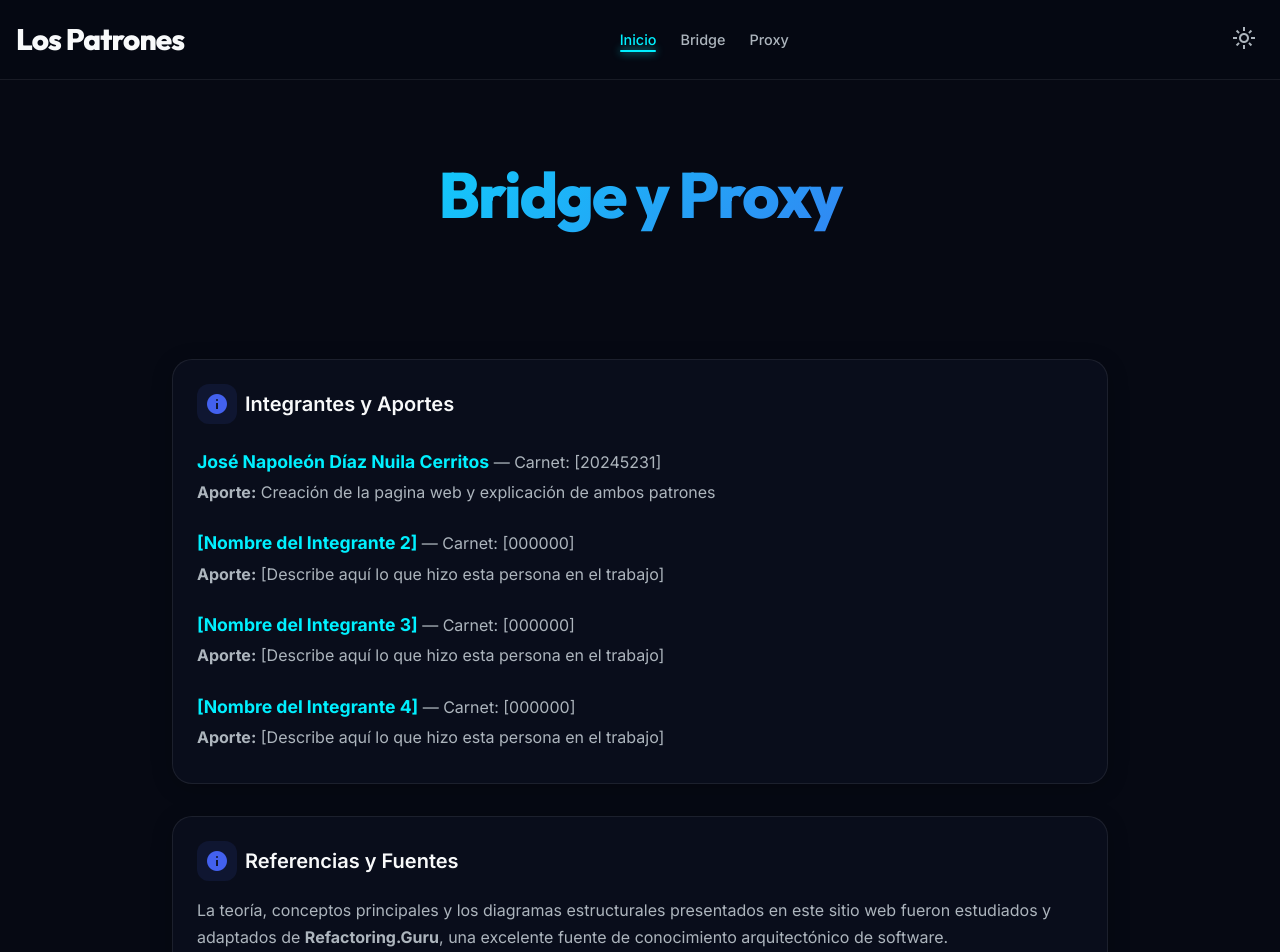
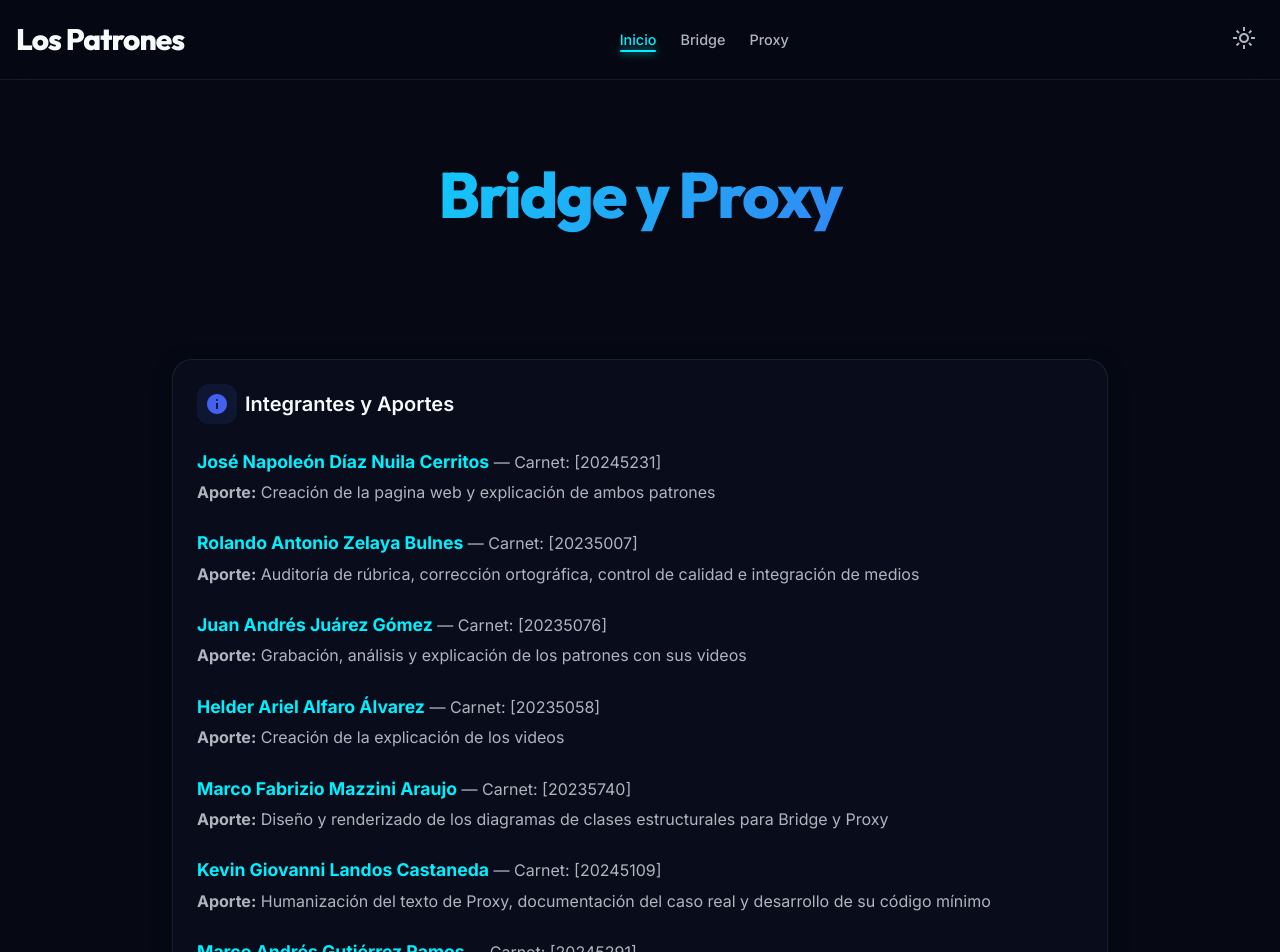
Before and after one commit to ndiaznuila13/Patrones-Bridge-y-Proxy, a React (Vite) app: page / in a window 1280 px wide. Shown: the top 952 px of the page. Built offline with nearby package versions, Linux system fonts and the light colour scheme.

Commit message:
Integrantes

```diff
--- a/src/App.tsx
+++ b/src/App.tsx
@@ -445,16 +445,28 @@ function Home() {
                 <div style={{ marginTop: '0.25rem' }}><b>Aporte:</b> Creación de la pagina web y explicación de ambos patrones</div>
               </li>
               <li style={{ marginBottom: '1.5rem' }}>
-                <b style={{ fontSize: '1.1rem', color: 'var(--accent-cyan)' }}>[Nombre del Integrante 2]</b> — <span style={{ color: 'var(--text-secondary)' }}>Carnet: [000000]</span>
-                <div style={{ marginTop: '0.25rem' }}><b>Aporte:</b> [Describe aquí lo que hizo esta persona en el trabajo]</div>
+                <b style={{ fontSize: '1.1rem', color: 'var(--accent-cyan)' }}>Rolando Antonio Zelaya Bulnes</b> — <span style={{ color: 'var(--text-secondary)' }}>Carnet: [20235007]</span>
+                <div style={{ marginTop: '0.25rem' }}><b>Aporte:</b> Auditoría de rúbrica, corrección ortográfica, control de calidad e integración de medios</div>
               </li>
               <li style={{ marginBottom: '1.5rem' }}>
-                <b style={{ fontSize: '1.1rem', color: 'var(--accent-cyan)' }}>[Nombre del Integrante 3]</b> — <span style={{ color: 'var(--text-secondary)' }}>Carnet: [000000]</span>
-                <div style={{ marginTop: '0.25rem' }}><b>Aporte:</b> [Describe aquí lo que hizo esta persona en el trabajo]</div>
+                <b style={{ fontSize: '1.1rem', color: 'var(--accent-cyan)' }}>Juan Andrés Juárez Gómez</b> — <span style={{ color: 'var(--text-secondary)' }}>Carnet: [20235076]</span>
+                <div style={{ marginTop: '0.25rem' }}><b>Aporte:</b> Grabación, análisis y explicación de los patrones con sus videos</div>
+              </li>
+              <li style={{ marginBottom: '1.5rem' }}>
+                <b style={{ fontSize: '1.1rem', color: 'var(--accent-cyan)' }}>Helder Ariel Alfaro Álvarez</b> — <span style={{ color: 'var(--text-secondary)' }}>Carnet: [20235058]</span>
+                <div style={{ marginTop: '0.25rem' }}><b>Aporte:</b> Creación de la explicación de los videos</div>
+              </li>
+              <li style={{ marginBottom: '1.5rem' }}>
+                <b style={{ fontSize: '1.1rem', color: 'var(--accent-cyan)' }}>Marco Fabrizio Mazzini Araujo</b> — <span style={{ color: 'var(--text-secondary)' }}>Carnet: [20235740]</span>
+                <div style={{ marginTop: '0.25rem' }}><b>Aporte:</b> Diseño y renderizado de los diagramas de clases estructurales para Bridge y Proxy</div>
+              </li>
+              <li style={{ marginBottom: '1.5rem' }}>
+                <b style={{ fontSize: '1.1rem', color: 'var(--accent-cyan)' }}>Kevin Giovanni Landos Castaneda</b> — <span style={{ color: 'var(--text-secondary)' }}>Carnet: [20245109]</span>
+                <div style={{ marginTop: '0.25rem' }}><b>Aporte:</b> Humanización del texto de Proxy, documentación del caso real y desarrollo de su código mínimo</div>
               </li>
               <li style={{ marginBottom: '0.5rem' }}>
-                <b style={{ fontSize: '1.1rem', color: 'var(--accent-cyan)' }}>[Nombre del Integrante 4]</b> — <span style={{ color: 'var(--text-secondary)' }}>Carnet: [000000]</span>
-                <div style={{ marginTop: '0.25rem' }}><b>Aporte:</b> [Describe aquí lo que hizo esta persona en el trabajo]</div>
+                <b style={{ fontSize: '1.1rem', color: 'var(--accent-cyan)' }}>Marco Andrés Gutiérrez Ramos</b> — <span style={{ color: 'var(--text-secondary)' }}>Carnet: [20245291]</span>
+                <div style={{ marginTop: '0.25rem' }}><b>Aporte:</b> Humanización del texto de Bridge, documentación del caso real y desarrollo de su código mínimo</div>
               </li>
             </ul>
           }
```
Also changed, not shown: 1 other file (tests, documents, lock files or other folders).
